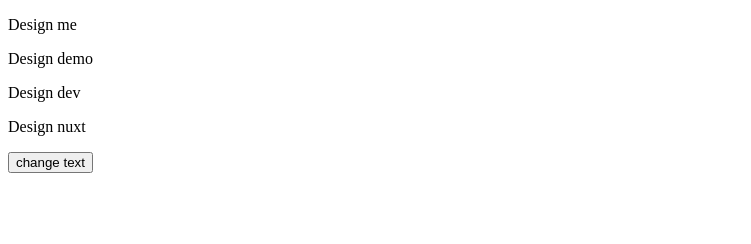
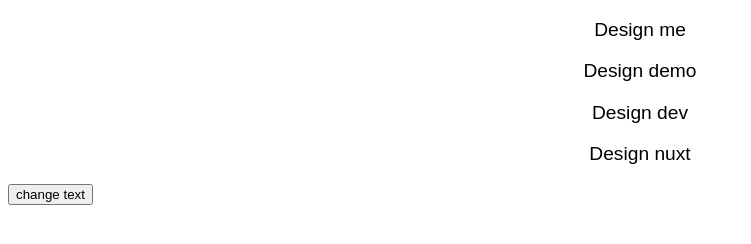
Before and after one commit to andrewbenrichard/coding-class, a plain HTML site: page attribute.html in a window 1280 px wide. Shown: the whole page, without its empty margins (0-751 px from the left). Drawn offline with Linux system fonts and the light colour scheme.

Commit message:
chnages in styling

```diff
--- a/attribute.html
+++ b/attribute.html
@@ -4,9 +4,32 @@
     <meta charset="UTF-8">
     <meta http-equiv="X-UA-compatible">
     <meta name="viewport" content="width=device-width, initial-scale=1.0">
-    <link rel="stylesheet" href="style.css">
+    <title>HTML Document</title>
+    <style>
 
-    <title>HTML Document</title>
+         p.title_style {
+         font-family: fantasy;
+         font-size: larger;
+         text-align: center;
+}
+       .demo {
+         font-family:fantasy;
+         font-size:larger;
+         text-align:center;
+}
+       .dev {
+        font-family:fantasy;
+        font-size:larger;
+        text-align:center;
+}
+      #nuxt {
+        font-size:larger;
+        font-family:fantasy;
+        text-align:center;
+}
+
+ </style>
+    </style>
 </head>
 
     <body>
```
